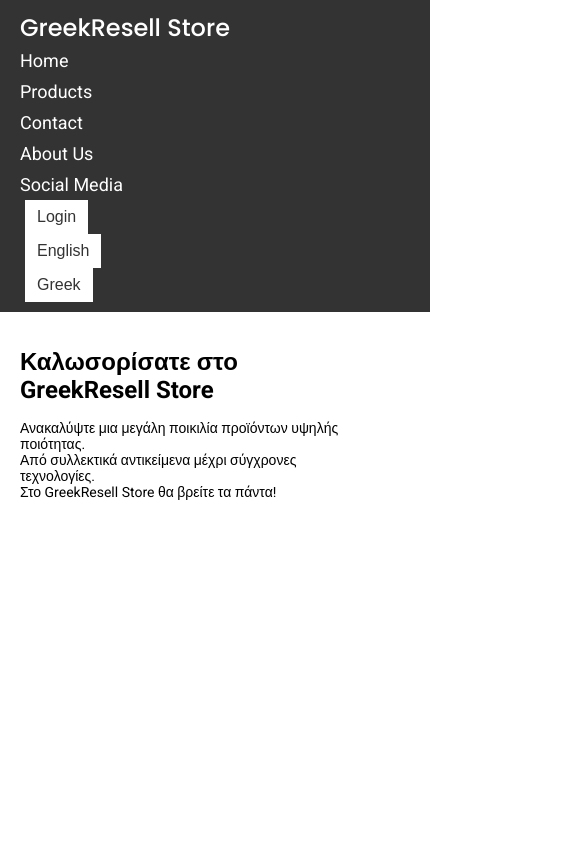
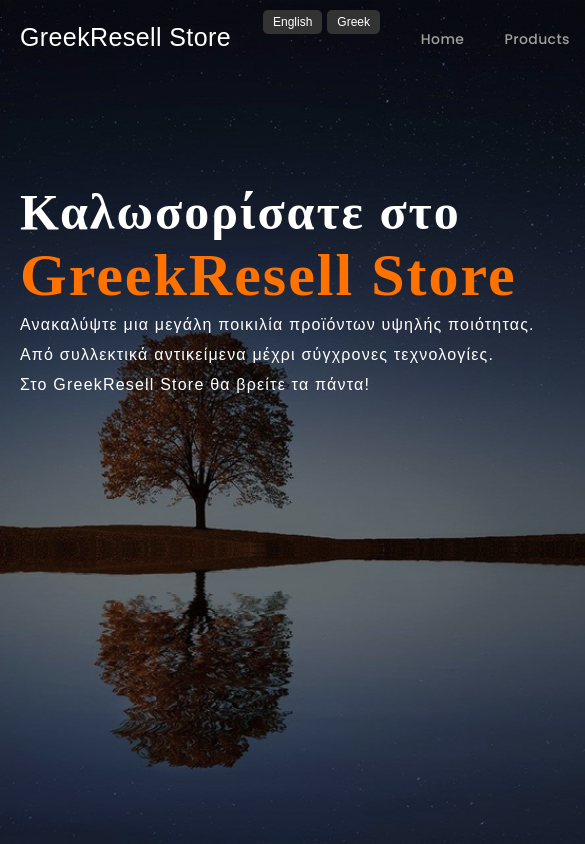
Before and after one commit to TheophilosAnestidis/Website, a plain HTML site: page index.html in a window 390 px wide. Shown: the top 844 px of the page, 585 px wide, since content can reach past the window. Drawn offline with Linux system fonts and the light colour scheme.

Commit message:
Update style.css

```diff
--- a/style.css
+++ b/style.css
@@ -1,133 +1,297 @@
-body {
+*,
+*:before,
+*:after {
+    padding: 0;
     margin: 0;
-    font-family: 'Roboto', sans-serif;
+    box-sizing: border-box;
 }
 
-.header {
-    display: flex;
-    flex-direction: column;
-    align-items: center;
-    text-align: center;
-    background-color: #f4f4f4;
-    padding: 20px;
+body {
+    width: 100%;
+    background: linear-gradient(to top, rgba(0, 0, 0, 0.5) 50%, rgba(0, 0, 0, 0.5) 50%), url('./images/1.jpg');
+    background-position: center;
+    background-size: cover;
+    height: 100vh;
 }
 
 .navbar {
+    width: 1200px;
+    height: 75px;
+    margin: auto;
     display: flex;
     justify-content: space-between;
     align-items: center;
-    width: 100%;
-    background-color: #333;
-    color: #fff;
-    padding: 10px 20px;
+    background-color: transparent;
+    flex-wrap: nowrap;
 }
 
-.navbar .icon .logo {
-    font-family: 'Poppins', sans-serif;
-    font-size: 24px;
-    color: #fff;
-    text-decoration: none;
-}
-
-.navbar nav ul {
-    list-style: none;
-    display: flex;
-    margin: 0;
-    padding: 0;
-}
-
-.navbar nav ul li {
-    margin: 0 10px;
-}
-
-.navbar nav ul li a {
-    text-decoration: none;
-    color: #fff;
-    font-size: 18px;
-}
-
-.auth-dropdown, .language-selector {
+.icon {
     display: flex;
     align-items: center;
 }
 
-.authBtn, .language-selector button {
-    background-color: #fff;
-    color: #333;
-    border: none;
-    padding: 8px 12px;
-    margin: 0 5px;
-    cursor: pointer;
-    font-size: 16px;
+.logo {
+    color: #ffffff;
+    font-size: 25px;
+    font-family: Arial, sans-serif;
+    padding-left: 20px;
 }
 
-.authBtn:hover, .language-selector button:hover {
-    background-color: #ddd;
+.language-selector {
+    position: absolute;
+    top: 10px;
+    right: 10px;
+    display: flex;
+}
+
+.language-selector button {
+    background-color: #333;
+    color: #fff;
+    border: none;
+    padding: 5px 10px;
+    margin-left: 5px;
+    cursor: pointer;
+    font-family: 'Arial', sans-serif;
+    font-size: 12px;
+    border-radius: 5px;
+    transition: background-color 0.3s;
+}
+
+.language-selector button:hover {
+    background-color: #555;
+}
+
+/* .search {
+    display: flex;
+    align-items: center;
+}
+
+.srch {
+    width: 200px;
+    height: 40px;
+    background: transparent;
+    border: 1px solid #ff7200;
+    color: #fff;
+    border-right: none;
+    font-size: 16px;
+    padding: 10px;
+    border-bottom-left-radius: 5px;
+    border-top-left-radius: 5px;
+}
+
+.srchBtn {
+    height: 40px;
+    background-color: #ff7200;
+    border: 1px solid #ff7200;
+    color: #fff;
+    cursor: pointer;
+    padding: 10px;
+    border-bottom-right-radius: 5px;
+    border-top-right-radius: 5px;
+    transition: background-color 0.3s;
+}
+
+.srchBtn:hover {
+    background-color: #ff5500;
+} */
+
+nav {
+    display: flex;
+    justify-content: center;
+    align-items: center;
+    height: 75px;
+}
+
+ul {
+    list-style: none;
+    display: flex;
+    padding: 0;
+}
+
+li {
+    margin: 0 20px;
+    font-size: 20px;
+}
+
+a {
+    text-decoration: none;
+    font-family: 'Poppins', sans-serif;
+    color: #a0a0a0;
+    font-size: 14px;
+    letter-spacing: 0.4px;
+    transition: color 0.3s;
+    /* padding: 0 10px; */
+    position: relative;
+}
+
+a:after {
+    content: "";
+    position: absolute;
+    background-color: #ff3c78;
+    height: 3px;
+    width: 0;
+    left: 50%;
+    bottom: -5px;
+    transition: width 0.3s, left 0.3s;
+    transform: translateX(-50%);
+}
+
+a:hover:after {
+    width: 100%;
+    left: 50%;
+    transform: translateX(-50%);
+}
+
+a:not(:hover):after {
+    width: 0;
+    left: 50%;
+    transform: translateX(-50%);
+}
+
+a:hover {
+    color: #ffffff;
+}
+
+.active {
+    color: #ffffff;
+}
+
+.active:after {
+    width: 100%;
+    left: 50%;
+    transform: translateX(-50%);
 }
 
 .content {
-    padding: 20px;
+    width: 1200px;
+    height: auto;
+    margin: auto;
+    color: #fff;
+    position: relative;
+}
+
+.content .par {
+    padding-left: 20px;
+    padding-bottom: 25px;
+    font-family: Arial;
+    letter-spacing: 1.2px;
+    line-height: 30px;
 }
 
 .content h1 {
-    font-size: 36px;
+    font-family: 'Times New Roman';
+    font-size: 50px;
+    padding-left: 20px;
+    margin-top: 9%;
+    letter-spacing: 2px;
 }
 
-.content .par {
-    font-size: 18px;
+.content span {
+    color: #ff7200;
+    font-size: 60px;
 }
 
-/* Responsive design */
-@media (max-width: 768px) {
-    .navbar {
-        flex-direction: column;
-        align-items: flex-start;
+.auth-dropdown {
+    position: relative;
+    display: inline-block;
+    margin-right: 20px;
 }
 
-    .navbar nav ul {
-        flex-direction: column;
-        width: 100%;
+.authBtn {
+    background-color: #555;
+    color: white;
+    padding: 10px 20px;
+    font-size: 16px;
+    border: none;
+    cursor: pointer;
+    border-radius: 5px;
+    transition: background-color 0.3s, transform 0.3s, box-shadow 0.3s;
 }
 
-    .navbar nav ul li {
-        margin: 5px 0;
+.authBtn:hover {
+    background-color: #777;
+    transform: translateY(-2px);
+    box-shadow: 0 4px 8px rgba(0, 0, 0, 0.2);
 }
 
-    .content h1 {
-        font-size: 28px;
+.auth-content {
+    text-decoration: none;
+    display: none;
+    position: absolute;
+    background-color: #f9f9f9;
+    min-width: 160px;
+    box-shadow: 0px 8px 16px 0px rgba(0, 0, 0, 0.2);
+    z-index: 1;
+    border-radius: 5px;
+    opacity: 0;
+    transform: translateY(-20px);
+    transition: opacity 0.3s ease, transform 0.3s ease;
+    margin-top: 1.5px;
 }
 
-    .content .par {
-        font-size: 16px;
+.auth-content a {
+    color: black;
+    padding: 12px 16px;
+    text-decoration: none;
+    display: block;
+    transition: background-color 0.3s;
+}
+
+.auth-content a:hover {
+    background-color: #f1f1f1;
+    text-decoration: none;
+}
+
+.auth-dropdown:hover .auth-content {
+    display: block;
+    opacity: 1;
+    transform: scale(1);
+    animation: zoomIn 0.3s ease;
+}
+
+.auth-content {
+    text-decoration: none;
+    display: none;
+    position: absolute;
+    background-color: #f9f9f9;
+    min-width: 160px;
+    box-shadow: 0px 8px 16px 0px rgba(0, 0, 0, 0.2);
+    z-index: 1;
+    border-radius: 5px;
+    opacity: 0;
+    transform: scale(0.9);
+    transition: opacity 0.3s ease, transform 0.3s ease;
+    /* top: 30px; */
+}
+
+.auth-dropdown:not(:hover) .auth-content {
+    animation: zoomOut 0.3s ease forwards;
+    opacity: 0;
+    transform: scale(0.9);
+    display: none;
+    transition: opacity 0.3s ease, transform 0.3s ease, display 0.3s ease;
+}
+
+@keyframes zoomIn {
+    0% {
+        transform: scale(0.9);
+        opacity: 0;
+    }
+
+    100% {
+        transform: scale(1);
+        opacity: 1;
     }
 }
 
-@media (max-width: 480px) {
-    .navbar {
-        flex-direction: column;
-        align-items: flex-start;
+@keyframes zoomOut {
+    0% {
+        transform: scale(1);
+        opacity: 1;
     }
 
-    .navbar nav ul {
-        flex-direction: column;
-        width: 100%;
-    }
-
-    .navbar nav ul li {
-        margin: 5px 0;
-    }
-
-    .auth-dropdown, .language-selector {
-        flex-direction: column;
-        align-items: flex-start;
-        width: 100%;
-    }
-
-    .content h1 {
-        font-size: 24px;
-    }
-
-    .content .par {
-        font-size: 14px;
+    100% {
+        transform: scale(0.9);
+        opacity: 0;
     }
 }
```
Lines whose indentation alone changed are shown as unchanged.
